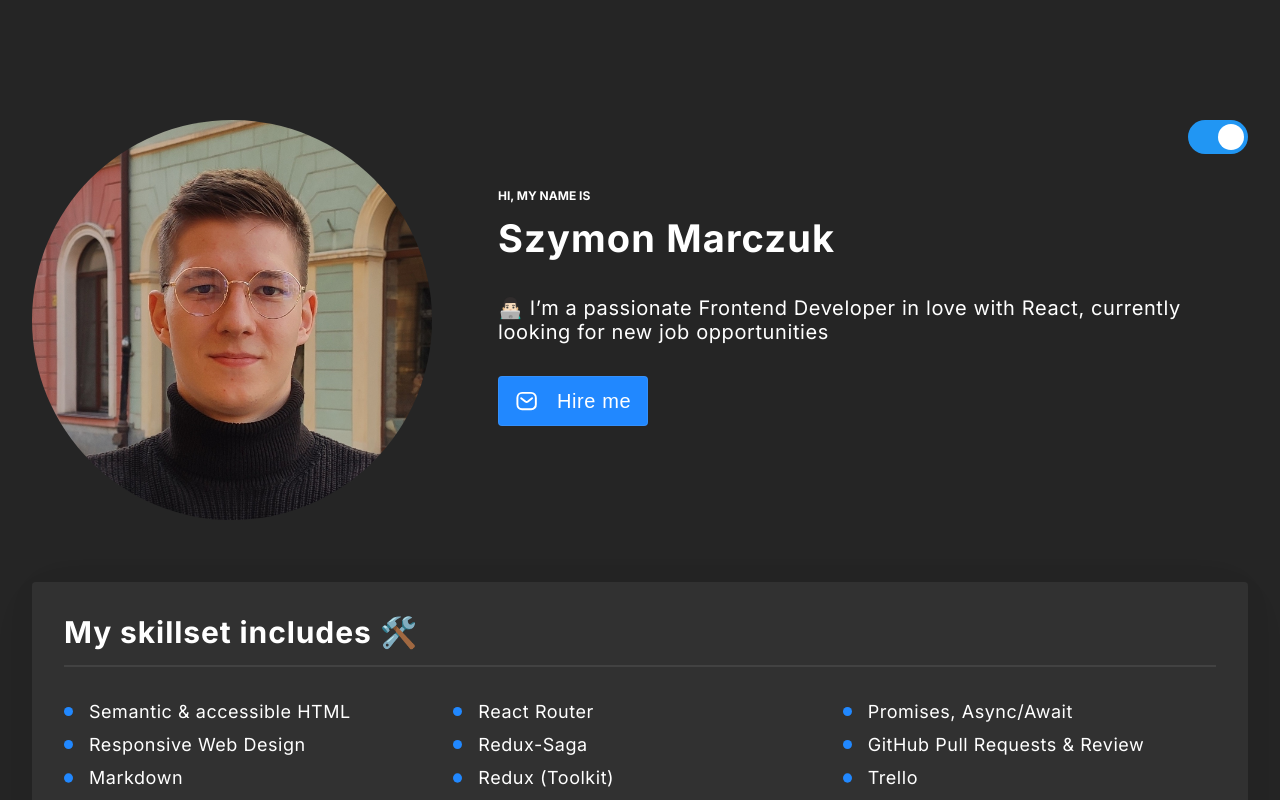
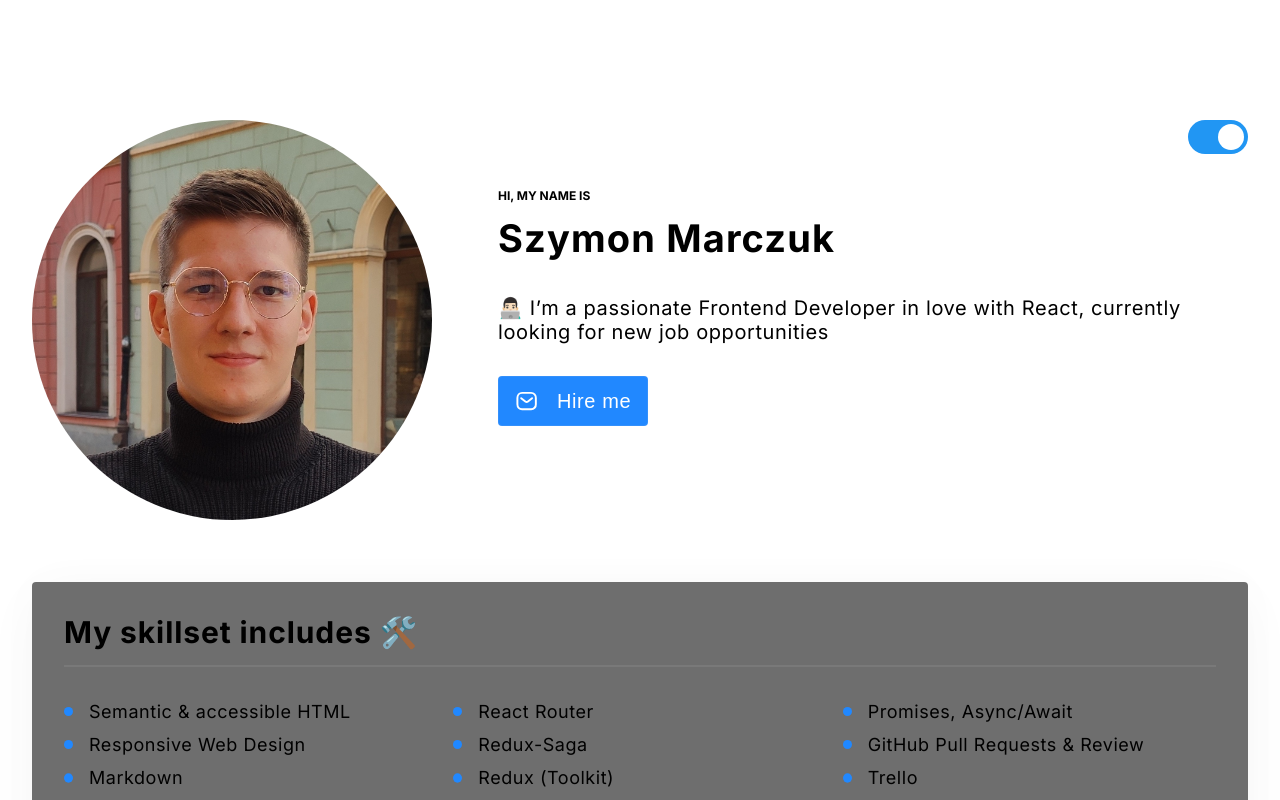
Before and after one commit to Monsy99/monsy99.github.io, a React (Create React App) app: page / in a window 1280 px wide. Shown: the top 800 px of the page. Built offline with nearby package versions, Linux system fonts and the light colour scheme; no server answers.

Commit message:
changed GlobalStyle body background property and removed font color

```diff
--- a/src/GlobalStyle.js
+++ b/src/GlobalStyle.js
@@ -5,7 +5,6 @@ export const GlobalStyle = createGlobalStyle`
      box-sizing: border-box;
 }
 body{
-    color:${({ theme }) => theme.color.white};
-    background-color:${({ theme }) => theme.color.mineSchaft};
+    background-color:${({ theme }) => theme.color.background};
 }
 `;
```
